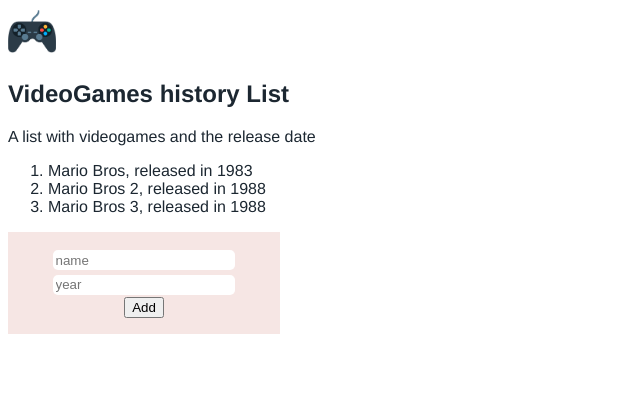
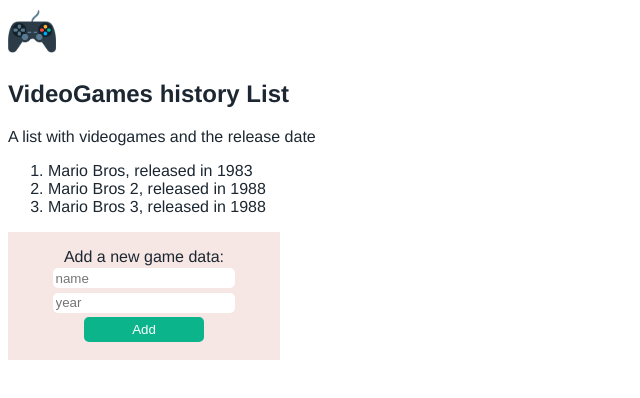
Before and after one commit to flwedu/game-list, a Vue app: page / in a window 1280 px wide. Shown: the top 398 px of the page, without its empty margins (0-640 px from the left). Built offline with nearby package versions, Linux system fonts and the light colour scheme.

Commit message:
add styles to form elements

```diff
--- a/src/components/GameForm.vue
+++ b/src/components/GameForm.vue
@@ -1,5 +1,6 @@
 <template>
   <form name="newGame" v-on:submit.prevent="add" autocomplete="off">
+    <span>Add a new game data:</span>
     <input
       type="text"
       v-model="name"
@@ -14,7 +15,7 @@
       id="year"
       placeholder="year"
     />
-    <button type="submit">Add</button>
+    <input type="submit" value="Add" />
   </form>
 </template>
 
```
